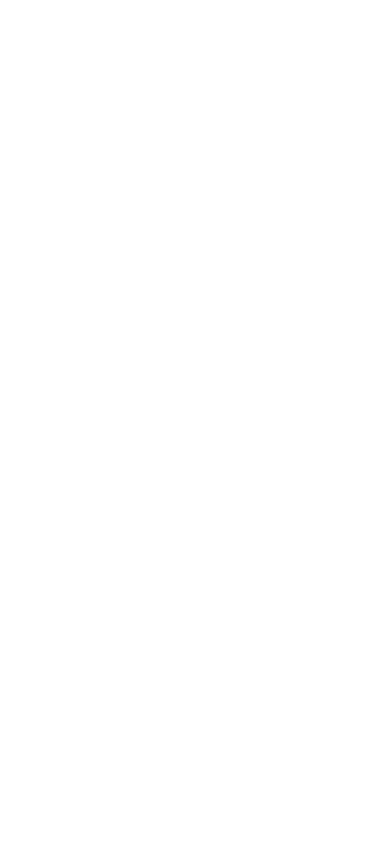
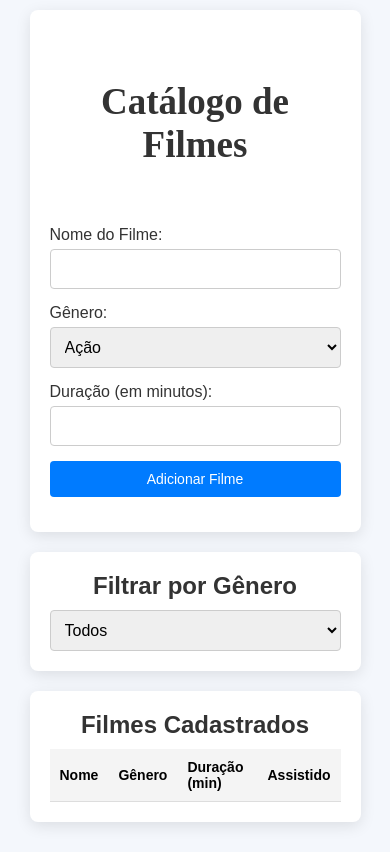
Before and after one commit to DaviGalhardo/Av1-projeto, a plain HTML site: page index.html in a window 390 px wide. Drawn offline with Linux system fonts and the light colour scheme.

Commit message:
first commit

```diff
--- a/index.html
+++ b/index.html
@@ -1,11 +1,77 @@
 <!DOCTYPE html>
-<html lang="en">
+<html lang="pt-br">
 <head>
-    <meta charset="UTF-8">
-    <meta name="viewport" content="width=device-width, initial-scale=1.0">
-    <title>Document</title>
+  <meta charset="UTF-8">
+  <meta name="viewport" content="width=device-width, initial-scale=1.0">
+  <title>Catálogo de Filmes</title>
+  <link rel="stylesheet" href="style.css">
 </head>
 <body>
+  <div class="container">
+    <div class="form-container">
+      <h1 id="catalogo">Catálogo de Filmes</h1>
 
+      <!-- Formulário para adicionar filmes -->
+      <form id="movie-form">
+        <div class="form-group">
+          <label for="movie-name">Nome do Filme:</label>
+          <input type="text" id="movie-name" required>
+        </div>
+
+        <div class="form-group">
+          <label for="movie-genre">Gênero:</label>
+          <select id="movie-genre" required>
+            <option value="ação">Ação</option>
+            <option value="comédia">Comédia</option>
+            <option value="drama">Drama</option>
+            <option value="ficção científica">Ficção Científica</option>
+            <option value="terror">Terror</option>
+          </select>
+        </div>
+
+        <div class="form-group">
+          <label for="movie-duration">Duração (em minutos):</label>
+          <input type="number" id="movie-duration" required>
+        </div>
+
+        <div class="form-group">
+          <button type="submit" class="btn">Adicionar Filme</button>
+        </div>
+      </form>
+    </div>
+
+    <!-- Filtro por gênero -->
+    <div class="filter-container">
+      <h2>Filtrar por Gênero</h2>
+      <select id="filter-genre">
+        <option value="todos">Todos</option>
+        <option value="ação">Ação</option>
+        <option value="comédia">Comédia</option>
+        <option value="drama">Drama</option>
+        <option value="ficção científica">Ficção Científica</option>
+        <option value="terror">Terror</option>
+      </select>
+    </div>
+
+    <!-- Tabela de filmes -->
+    <div class="movie-list">
+      <h2>Filmes Cadastrados</h2>
+      <table>
+        <thead>
+          <tr>
+            <th>Nome</th>
+            <th>Gênero</th>
+            <th>Duração (min)</th>
+            <th>Assistido</th>
+          </tr>
+        </thead>
+        <tbody id="movie-table-body">
+          <!-- Filmes serão listados aqui -->
+        </tbody>
+      </table>
+    </div>
+  </div>
+
+  <script src="script.js"></script>
 </body>
 </html>
--- a/script.js
+++ b/script.js
@@ -0,0 +1,67 @@
+// Armazenar filmes em um array
+let movies = [];
+
+// Referências aos elementos do DOM
+const movieForm = document.getElementById('movie-form');
+const movieTableBody = document.getElementById('movie-table-body');
+const filterGenre = document.getElementById('filter-genre');
+
+// Função para adicionar filme
+movieForm.addEventListener('submit', function(e) {
+  e.preventDefault();
+
+  const name = document.getElementById('movie-name').value;
+  const genre = document.getElementById('movie-genre').value;
+  const duration = document.getElementById('movie-duration').value;
+
+  const movie = { name, genre, duration, watched: false };
+  movies.push(movie);
+
+  // Limpa o formulário
+  movieForm.reset();
+
+  renderMovies();
+});
+
+// Função para renderizar a lista de filmes
+function renderMovies() {
+  const filteredMovies = filterMovies();
+
+  movieTableBody.innerHTML = '';
+
+  filteredMovies.forEach((movie, index) => {
+    const row = document.createElement('tr');
+
+    row.innerHTML = `
+      <td>${movie.name}</td>
+      <td>${movie.genre}</td>
+      <td>${movie.duration}</td>
+      <td><button onclick="toggleWatched(${index})">${movie.watched ? 'Assistido' : 'Marcar como Assistido'}</button></td>
+    `;
+
+    movieTableBody.appendChild(row);
+  });
+}
+
+// Função para alternar o status de assistido
+function toggleWatched(index) {
+  movies[index].watched = !movies[index].watched;
+  renderMovies();
+}
+
+// Função para filtrar filmes por gênero
+function filterMovies() {
+  const selectedGenre = filterGenre.value;
+
+  if (selectedGenre === 'todos') {
+    return movies;
+  }
+
+  return movies.filter(movie => movie.genre === selectedGenre);
+}
+
+// Atualizar a renderização dos filmes quando o filtro for alterado
+filterGenre.addEventListener('change', renderMovies);
+
+// Inicializa a renderização
+renderMovies();
--- a/style.css
+++ b/style.css
@@ -0,0 +1,123 @@
+* {
+    margin: 0;
+    padding: 0;
+    box-sizing: border-box;
+  }
+
+  body {
+    font-family: 'Arial', sans-serif;
+    background-color: #f4f7fc;
+    display: flex;
+    justify-content: center;
+    align-items: center;
+    min-height: 100vh;
+    flex-direction: column;
+    text-align: center;
+  }
+
+  #catalogo{
+    text-align: center;
+    padding: 50px;
+    font-family: 'Times New Roman', Times, serif;
+    font-size: 37px;
+  }
+
+  .container {
+    width: 100%;
+    max-width: 800px;
+    padding: 20px;
+    box-sizing: border-box;
+  }
+
+  .form-container, .filter-container, .movie-list {
+    background-color: #ffffff;
+    padding: 20px;
+    margin-bottom: 20px;
+    border-radius: 8px;
+    box-shadow: 0 4px 15px rgba(0, 0, 0, 0.1); /* Sombra adicionada */
+  }
+
+  #movie-form{
+    text-align: left;
+  }
+  h1, h2 {
+    color: #333;
+    margin-bottom: 10px;
+  }
+
+  .form-group {
+    margin-bottom: 15px;
+  }
+
+  label {
+    display: block;
+    color: #333;
+    margin-bottom: 5px;
+  }
+
+  input, select {
+    width: 100%;
+    padding: 10px;
+    border: 1px solid #ccc;
+    border-radius: 4px;
+    font-size: 16px;
+  }
+
+  button {
+    width: 100%;
+    padding: 10px;
+    background-color: #007bff;
+    color: #fff;
+    border: none;
+    border-radius: 4px;
+    font-size: 16px;
+    cursor: pointer;
+    transition: background-color 0.3s;
+  }
+
+  button:hover {
+    background-color: #0056b3;
+  }
+
+  table {
+    width: 100%;
+    border-collapse: collapse;
+    margin-top: 10px;
+  }
+
+  th, td {
+    padding: 10px;
+    text-align: left;
+    border-bottom: 1px solid #ddd;
+  }
+
+  th {
+    background-color: #f4f4f4;
+  }
+
+  td button {
+    background-color: #28a745;
+    color: white;
+    border: none;
+    border-radius: 4px;
+    cursor: pointer;
+  }
+
+  td button:hover {
+    background-color: #218838;
+  }
+
+  @media (max-width: 768px) {
+    .container {
+      width: 90%;
+      padding: 10px;
+    }
+
+    button {
+      font-size: 14px;
+    }
+
+    table {
+      font-size: 14px;
+    }
+  }
```
